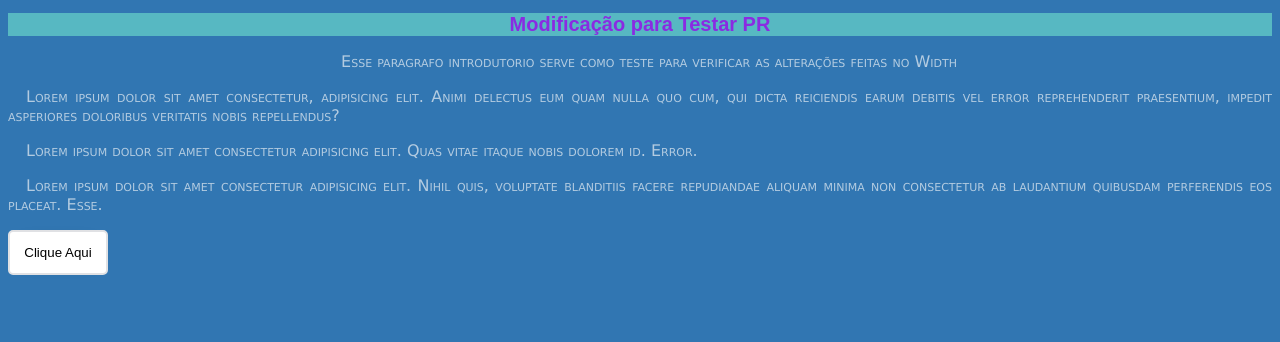
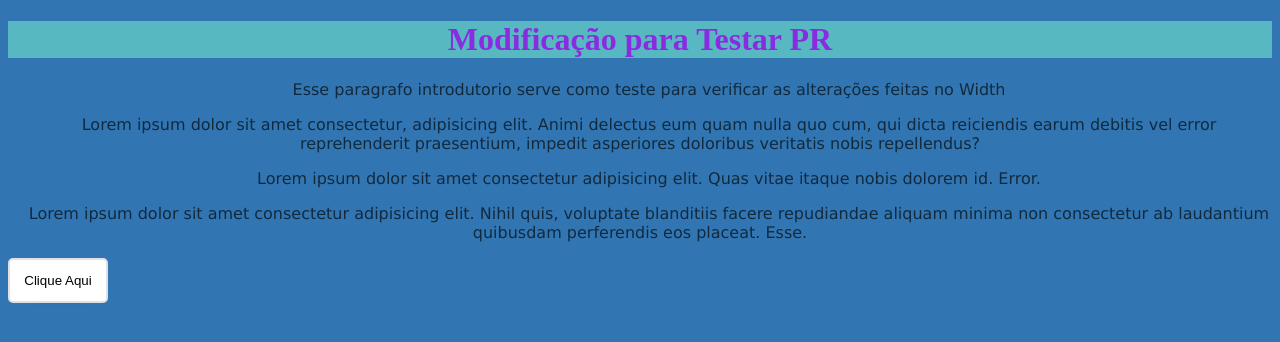
Before and after one commit to saymonrasador/TDE1, a plain HTML site: page index.html in a window 1280 px wide. Drawn offline with Linux system fonts and the light colour scheme.

Commit message:
#2 Commit que alterou o estilo das fontes

```diff
--- a/css.css
+++ b/css.css
@@ -3,40 +3,21 @@ body{
 }
 
 h1{
-    color:white;
-    font-family: Arial, Helvetica, sans-serif;
+    color:rgb(0, 0, 0);
+    font-family: 'Segoe UI', Tahoma, Geneva, Verdana, sans-serif
     font-size: 20px;
     background-color: rgba(127, 255, 212, 0.478);
     text-align: center;
 }
 
-h2{
-    font-size: 48px;
-    font-style: italic;
-    font-weight: normal;
+
+p{
+    text-align: center;
+    font-family: Verdana, Geneva, Tahoma, sans-serif;
+    text-indent: 18px;
+    color:rgba(0, 0, 0, 0.649);
 }
 
-h3{
-    font-size: 38px;
-    text-transform: uppercase;
-    text-align: center;
-    text-decoration: underline;
-}
-
-
-p{
-    text-align: justify;
-    font-family: Verdana, Geneva, Tahoma, sans-serif;
-    text-indent: 18px;
-    color:rgba(251, 251, 251, 0.649);
-    font-variant: small-caps;
-}
-
-
-.destaque{
-    color: rgb(243, 177, 9);
-    text-align: center;
-}
 
 #id{
     color: blueviolet;
@@ -66,8 +47,3 @@ p{
   .btn:active {
     transform: scale(0.95);
 }
-
-
-.introdutorio{
-    text-align: center;
-}
```
